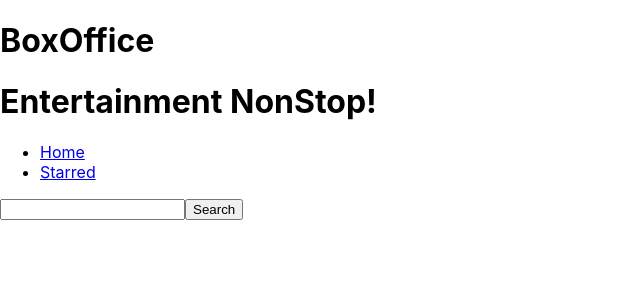
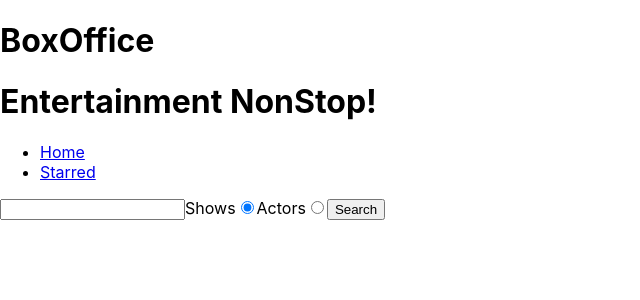
Before and after one commit to PModhe09/BoxOffice-reactjs, a React (Create React App) app: page / in a window 1280 px wide. Shown: the top 300 px of the page, without its empty margins (0-640 px from the left). Built offline with nearby package versions, Linux system fonts and the light colour scheme.

Commit message:
Added search for actors

```diff
--- a/src/api/tvmaze.js
+++ b/src/api/tvmaze.js
@@ -6,3 +6,4 @@ const apiGet=async (queryString) =>{
     return body;
 };
 export const searchForShows = (query) =>apiGet(`/search/shows?q=${query}`);
+export const searchForPeople = (query) =>apiGet(`/search/people?q=${query}`);
--- a/src/pages/Home.jsx
+++ b/src/pages/Home.jsx
@@ -1,21 +1,35 @@
 // import {Link} from 'react-router-dom';
 import { useState } from "react";
-import { searchForShows } from "../api/tvmaze";
+import { searchForShows,searchForPeople } from "../api/tvmaze";
 const Home=()=>{
     const [searchStr,setSearchStr] = useState("");
     const [apiData,setApiData] =  useState(null);
     const [apiDataError,setApiDataError]=useState(null);
+    const [searchOption,setSearchOption]=useState('shows');
+
+    console.log(searchOption);
 
     const onSearchInputChange=(e)=>{
         setSearchStr(e.target.value)
+    }
+
+    const onRadioChange = e =>{
+        setSearchOption(e.target.value);
     }
 
     const onSearch =  async (e) =>{
        e.preventDefault();
        try{
         setApiDataError(null);
-        const result= await searchForShows(searchStr);
-        setApiData(result);
+        if(searchOption === 'shows'){
+            const result= await searchForShows(searchStr);
+            setApiData(result);
+        }
+        else{
+            const result= await searchForPeople(searchStr);
+            setApiData(result);
+        }
+
        }
        catch(error){
          setApiDataError(error);
@@ -27,9 +41,12 @@ const Home=()=>{
             return <div>Error Occured : {apiDataError.message}</div>
         }
         if(apiData){
-            return apiData.map((data)=>(
-                <div key={data.show.id}>{data.show.name}</div>
-            ));
+            return apiData[0].show ? apiData.map((data)=>
+                <div key={data.show.id}>{data.show.name}</div>)
+                :
+                 apiData.map((data)=>
+                <div key={data.person.id}>{data.person.name}</div>
+            )
         }
         return null;
     }
@@ -38,6 +55,15 @@ const Home=()=>{
         <div>
             <form onSubmit={onSearch}>
                 <input type="text" value={searchStr} onChange={onSearchInputChange}/>
+
+                <label>
+                    Shows
+                    <input type="radio" name="search-option" value="shows" checked={searchOption === 'shows'} onChange={onRadioChange}/>
+                </label>
+                <label>
+                    Actors
+                    <input type="radio" name="search-option" value="actors" checked={searchOption === 'actors'} onChange={onRadioChange}/>
+                </label>
                 <button type="submit">Search</button>
             </form>
             <div>{renderApiData()}</div>
```
